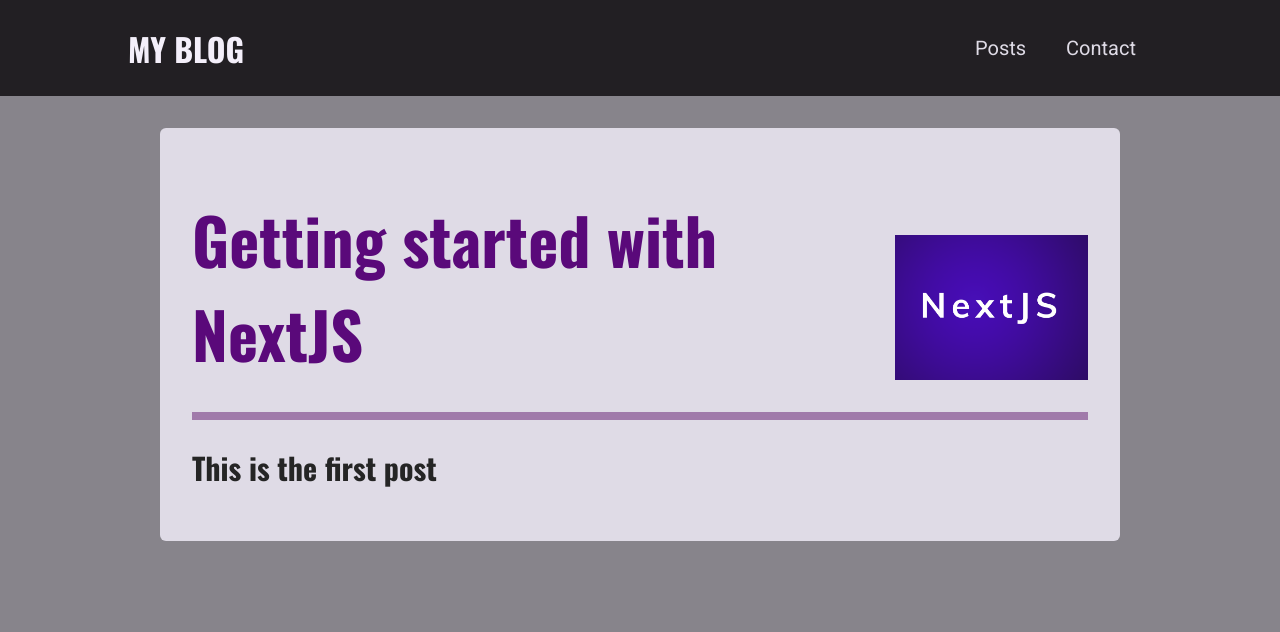
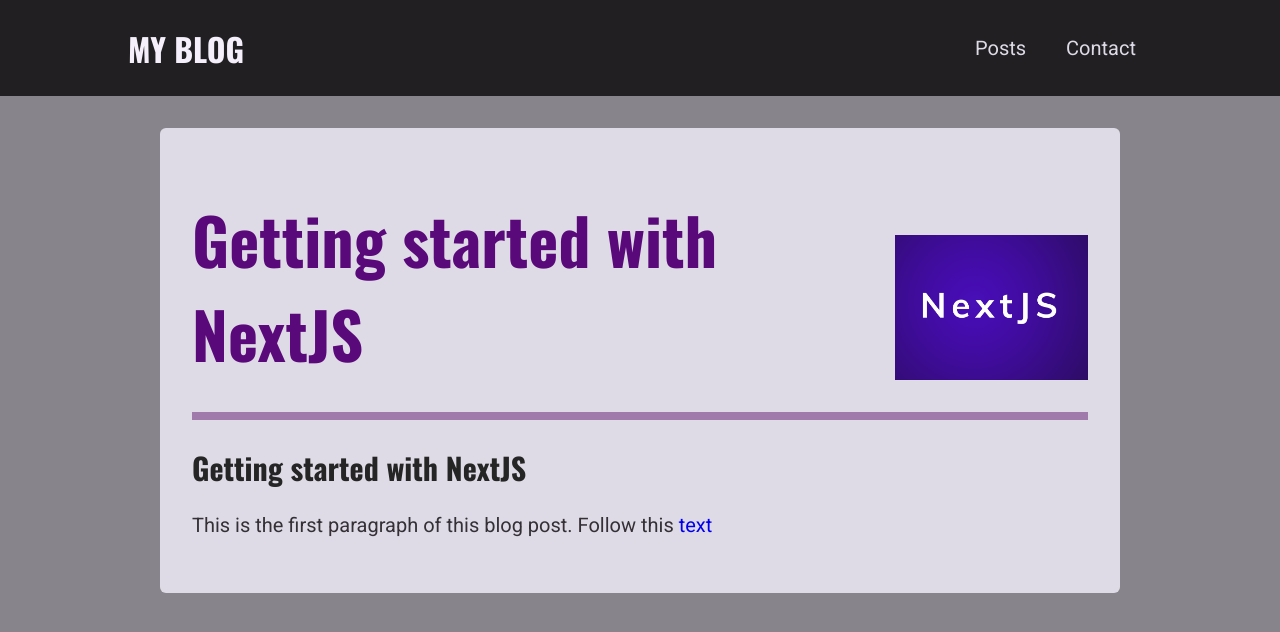
Before and after one commit to eXvimmer/next_js_practical_guide, a Next.js app in the folder 09_blog_project/: page /posts/getting-started-with-nextjs in a window 1280 px wide. Shown: the top 632 px of the page. Built offline with nearby package versions, Linux system fonts and the light colour scheme.

Commit message:
09: render dynamic post pages and paths.

```diff
--- a/09_blog_project/src/components/posts/post-detail/post-content.tsx
+++ b/09_blog_project/src/components/posts/post-detail/post-content.tsx
@@ -1,24 +1,15 @@
 import PostHeader from "./post-header";
 import styles from "./post-content.module.css";
-// import type { Post } from "@/types";
 import ReactMarkdown from "react-markdown";
+import type { PostData } from "@/types";
 
-const dummyPost = {
-  title: "Getting started with NextJS",
-  slug: "getting-started-with-nextjs",
-  image: "getting-started-nextjs.png",
-  // excerpt: "NextJS is a React framework for production",
-  date: "2023-12-02",
-  content: "# This is the first post",
-};
-
-function PostContent() {
-  const imagePath = `/images/posts/${dummyPost.slug}/${dummyPost.image}`;
+function PostContent({ post }: { post: PostData }) {
+  const imagePath = `/images/posts/${post.slug}/${post.image}`;
 
   return (
     <article className={styles.content}>
-      <PostHeader title={dummyPost.title} image={imagePath} />
-      <ReactMarkdown>{dummyPost.content}</ReactMarkdown>
+      <PostHeader title={post.title} image={imagePath} />
+      <ReactMarkdown>{post.content}</ReactMarkdown>
     </article>
   );
 }
--- a/09_blog_project/src/lib/posts-util.ts
+++ b/09_blog_project/src/lib/posts-util.ts
@@ -5,12 +5,17 @@ import { PostData } from "@/types";
 
 const postsDirectory = path.join(process.cwd(), "src", "posts");
 
-function getPostData(fileName: string) {
-  const filePath = path.join(postsDirectory, fileName);
+export function getPostsFiles() {
+  return fs.readdirSync(postsDirectory);
+}
+
+export function getPostData(postIdentifier: string) {
+  const slug = postIdentifier.replace(/\.md$/, ""); // it's OK if it doesn't end with .md
+  const filePath = path.join(postsDirectory, `${slug}.md`);
   const fileContent = fs.readFileSync(filePath, "utf-8");
   const { data, content } = matter(fileContent);
   return {
-    slug: fileName.replace(/.md$/, ""),
+    slug,
     content,
     ...data,
   } as PostData;
--- a/09_blog_project/src/pages/posts/[slug].tsx
+++ b/09_blog_project/src/pages/posts/[slug].tsx
@@ -1,7 +1,30 @@
 import PostContent from "@/components/posts/post-detail/post-content";
+import { getPostData, getPostsFiles } from "@/lib/posts-util";
+import { GetStaticPaths, GetStaticProps, InferGetStaticPropsType } from "next";
 
-function PostsDetailPage() {
-  return <PostContent />;
+function PostsDetailPage({
+  post,
+}: InferGetStaticPropsType<typeof getStaticProps>) {
+  return <PostContent post={post} />;
 }
 
 export default PostsDetailPage;
+
+export const getStaticPaths = (async () => {
+  return {
+    paths: getPostsFiles().map((file) => ({
+      params: { slug: file.replace(/\.md$/, "") },
+    })),
+    fallback: false,
+  };
+}) satisfies GetStaticPaths;
+
+export const getStaticProps = (async (context) => {
+  const slug = context.params?.slug as string;
+  return {
+    props: {
+      post: getPostData(slug),
+    },
+    revalidate: 600, // every 10 minutes
+  };
+}) satisfies GetStaticProps;
```
